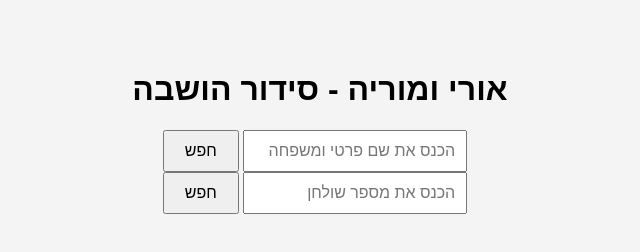
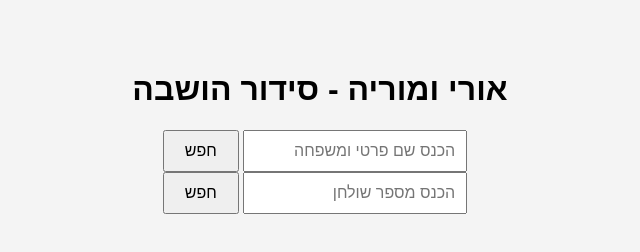
Before and after one commit to idobenel/guest-table-finder, a plain HTML site: page index.html in a window 1280 px wide. Shown: the full height of the page, 320-960 px from the left. Drawn offline with Linux system fonts and the light colour scheme.

Commit message:
Add files via upload

```diff
--- a/index.html
+++ b/index.html
@@ -12,13 +12,13 @@
 
         <!-- Search by Name Section -->
         <div>
-            <input type="text" id="nameInput" placeholder="הכנס את שם פרטי ומשפחה">
+            <input type="text" id="nameInput" placeholder="הכנס שם פרטי ומשפחה">
             <button onclick="searchGuest()">חפש</button>
         </div>
 
         <!-- Search by Table Number Section -->
         <div>
-            <input type="text" id="tableInput" placeholder="הכנס את מספר שולחן">
+            <input type="text" id="tableInput" placeholder="הכנס מספר שולחן">
             <button onclick="searchByTable()">חפש</button>
         </div>
 
```
